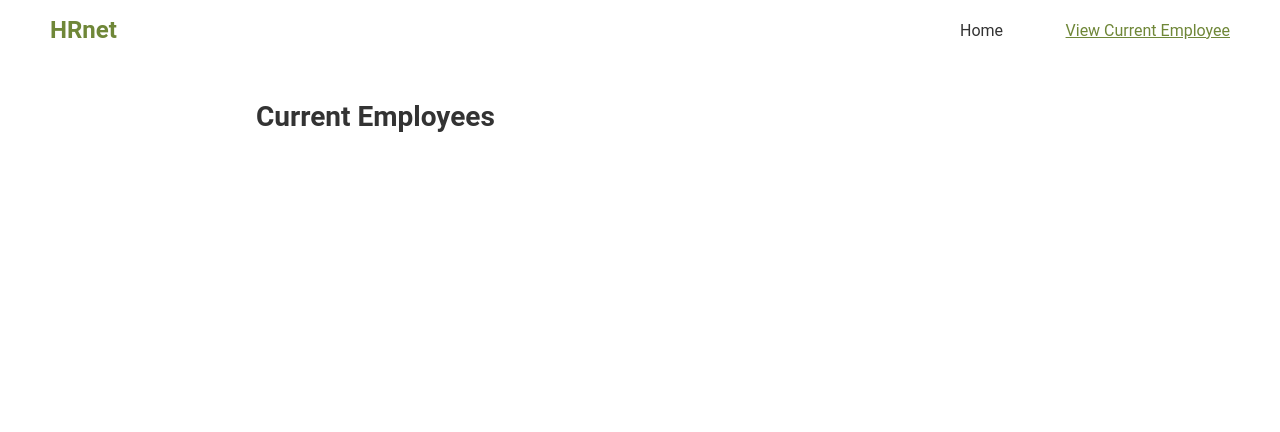
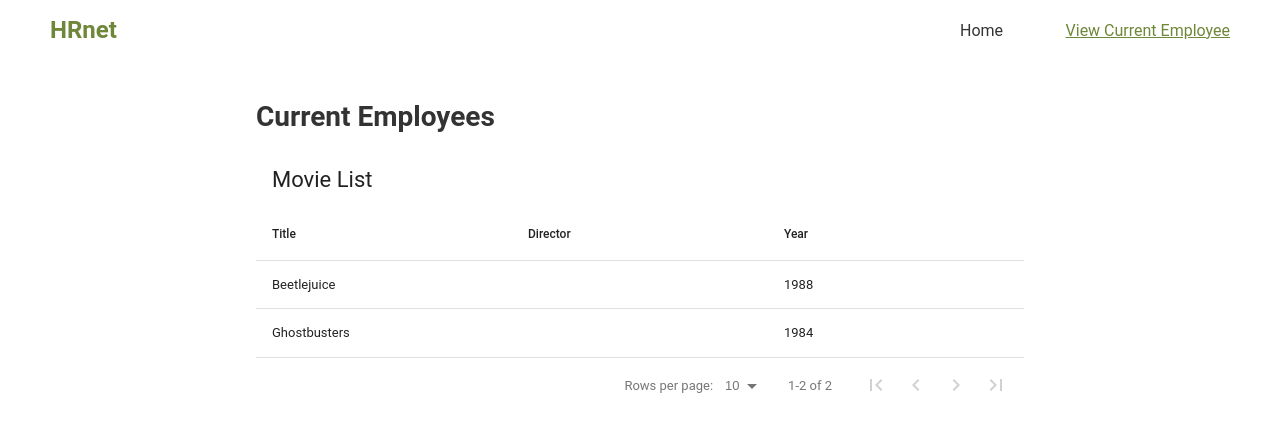
Before and after one commit to Aurelie715/Aurelie_Bernard_P14, a React (Create React App) app: page /current-employees in a window 1280 px wide. Shown: the top 432 px of the page. Built offline with nearby package versions, Linux system fonts and the light colour scheme.

Commit message:
fix: line not use

```diff
--- a/package.json
+++ b/package.json
@@ -7,6 +7,7 @@
     "@testing-library/react": "^13.4.0",
     "@testing-library/user-event": "^13.5.0",
     "react": "^18.2.0",
+    "react-data-table-component": "^7.5.3",
     "react-datepicker": "^4.12.0",
     "react-dom": "^18.2.0",
     "react-modal": "^3.16.1",
--- a/src/components/common/Button/index.jsx
+++ b/src/components/common/Button/index.jsx
@@ -1,54 +1,13 @@
 import React from "react";
 import styles from "./style.module.scss";
-import Modal from "react-modal";
 
-export default function Button() {
-  let subtitle;
-  const [modalIsOpen, setIsOpen] = React.useState(false);
 
-  function openModal() {
-    setIsOpen(true);
-  }
+export default function Button({type, text, ...props}) {
 
-  function afterOpenModal() {
-    // references are now sync'd and can be accessed.
-    subtitle.style.color = "#000";
-  }
+  return (
 
-  function closeModal() {
-    setIsOpen(false);
-  }
-  return (
-    <div className={styles["button-container"]}>
-      <button className={styles.button} type="button" onClick={openModal}>
-        Save
+      <button className={styles.button} type="button" {...props}>
+        {text}
       </button>
-      <div>
-        <Modal
-          appElement={document.getElementById("root") || undefined}
-          isOpen={modalIsOpen}
-          onAfterOpen={afterOpenModal}
-          onRequestClose={closeModal}
-          style={{
-            overlay: {
-              backgroundColor: "rgba(0,0,0, 0.8)",
-            },
-            content: {
-              top: "50%",
-              left: "50%",
-              right: "auto",
-              bottom: "auto",
-              marginRight: "-50%",
-              transform: "translate(-50%, -50%)",
-              borderRadius: 0,
-            },
-          }}
-          contentLabel="Modal"
-        >
-          <p ref={(_subtitle) => (subtitle = _subtitle)}>Employee Created</p>
-          <button onClick={closeModal}>close</button>
-        </Modal>
-      </div>
-    </div>
   );
 }
--- a/src/components/common/Button/style.module.scss
+++ b/src/components/common/Button/style.module.scss
@@ -1,10 +1,3 @@
-.button-container {
-    height: 40px;
-    display: flex;
-    align-items: center;
-    justify-content: center;
-    margin-top: 20px;
-    margin-bottom: 50px;
 .button {
   width: 180px;
   height: 35px;
@@ -13,4 +6,3 @@
   background-color: #6f8738;
   color: white;
 }
-}
--- a/src/components/common/Input-text/index.jsx
+++ b/src/components/common/Input-text/index.jsx
@@ -1,5 +1,4 @@
 import React, { useState } from "react";
-import styles from './style.module.scss';
 
 export default function InputText({id, value, type, onChange}) {
   const [valueInput, setValue] = useState(value ?? "");
--- a/src/view/Create-employee/index.jsx
+++ b/src/view/Create-employee/index.jsx
@@ -5,7 +5,7 @@ import Select from "../../components/Select";
 import Title from "../../components/common/Title";
 import styles from "./style.module.scss";
 import Button from "../../components/common/Button";
-
+import Modal from "react-modal";
 
 const states = [
   {
@@ -246,15 +246,24 @@ const states = [
   },
 ];
 
-const department = [
-  "Sales",
-  "Marketing",
-  "Engineering",
-  "Human Resources",
-  "Legal",
-];
+const department = ["Sales", "Marketing", "Engineering", "Human Resources", "Legal"];
 
 export default function CreateEmployee() {
+  let subtitle;
+  const [modalIsOpen, setIsOpen] = React.useState(false);
+
+  function openModal() {
+    setIsOpen(true);
+  }
+
+  function afterOpenModal() {
+    // references are now sync'd and can be accessed.
+    subtitle.style.color = "#000";
+  }
+
+  function closeModal() {
+    setIsOpen(false);
+  }
 
   return (
     <>
@@ -281,19 +290,37 @@ export default function CreateEmployee() {
           />
           <Field type="number" id="zip-code" name="Zip Code" />
         </div>
-        <Select
-          name="Department"
-          list={department}
-          value="Engineering"
-          classNameSelect="class-name-select"
-          classNameValue="class-name-value"
-          classNameIcon="class-name-icon"
-          classNameListContainer="class-name-container"
-          classNameList="class-name-list"
-          classNameElement="class-name-element"
-        />
-        <Button />
+        <Select name="Department" list={department} value="Engineering" classNameSelect="class-name-select" classNameValue="class-name-value" classNameIcon="class-name-icon" classNameListContainer="class-name-container" classNameList="class-name-list" classNameElement="class-name-element" />
+        <div className={styles["button-container"]}>
+          <Button text="Save" onClick={openModal} />
+        </div>
       </form>
+      <div>
+        <Modal
+          appElement={document.getElementById("root") || undefined}
+          isOpen={modalIsOpen}
+          onAfterOpen={afterOpenModal}
+          onRequestClose={closeModal}
+          style={{
+            overlay: {
+              backgroundColor: "rgba(0,0,0, 0.8)",
+            },
+            content: {
+              top: "50%",
+              left: "50%",
+              right: "auto",
+              bottom: "auto",
+              marginRight: "-50%",
+              transform: "translate(-50%, -50%)",
+              borderRadius: 0,
+            },
+          }}
+          contentLabel="Modal"
+        >
+          <p ref={(_subtitle) => (subtitle = _subtitle)}>Employee Created!</p>
+          <Button text="Close" onClick={closeModal} />
+        </Modal>
+      </div>
     </>
   );
 }
--- a/src/view/Create-employee/style.module.scss
+++ b/src/view/Create-employee/style.module.scss
@@ -9,3 +9,12 @@
   margin-top: 10px;
   margin-bottom: 20px;
 }
+
+.button-container {
+  height: 40px;
+  display: flex;
+  align-items: center;
+  justify-content: center;
+  margin-top: 20px;
+  margin-bottom: 50px;
+}
--- a/src/view/Current-employees/index.jsx
+++ b/src/view/Current-employees/index.jsx
@@ -1,8 +1,44 @@
 import React from 'react'
 import Title from '../../components/common/Title'
+import DataTable from 'react-data-table-component';
+
+const columns = [
+  {
+      name: 'Title',
+      selector: row => row.title,
+      sortable: true,
+  },
+  {
+      name: 'Director',
+      selector: row => row.director,
+      sortable: true,
+  },
+  {
+      name: 'Year',
+      selector: row => row.year,
+      sortable: true,
+  },
+];
+
+const data = [
+  {
+      id: 1,
+      title: 'Beetlejuice',
+      year: '1988',
+  },
+  {
+      id: 2,
+      title: 'Ghostbusters',
+      year: '1984',
+  },
+]
 
 export default function CurrentEmployees() {
   return (
-    <Title title="Current Employees"/>
+    <>
+      <Title title="Current Employees"/>
+      <DataTable title="Movie List" columns={columns} data={data} pagination />
+    </>
+
   )
 }
```
Also changed, not shown: src/App.js (+1 -9 lines), 1 other file (tests, documents, lock files or other folders). Lines whose indentation alone changed are shown as unchanged.
